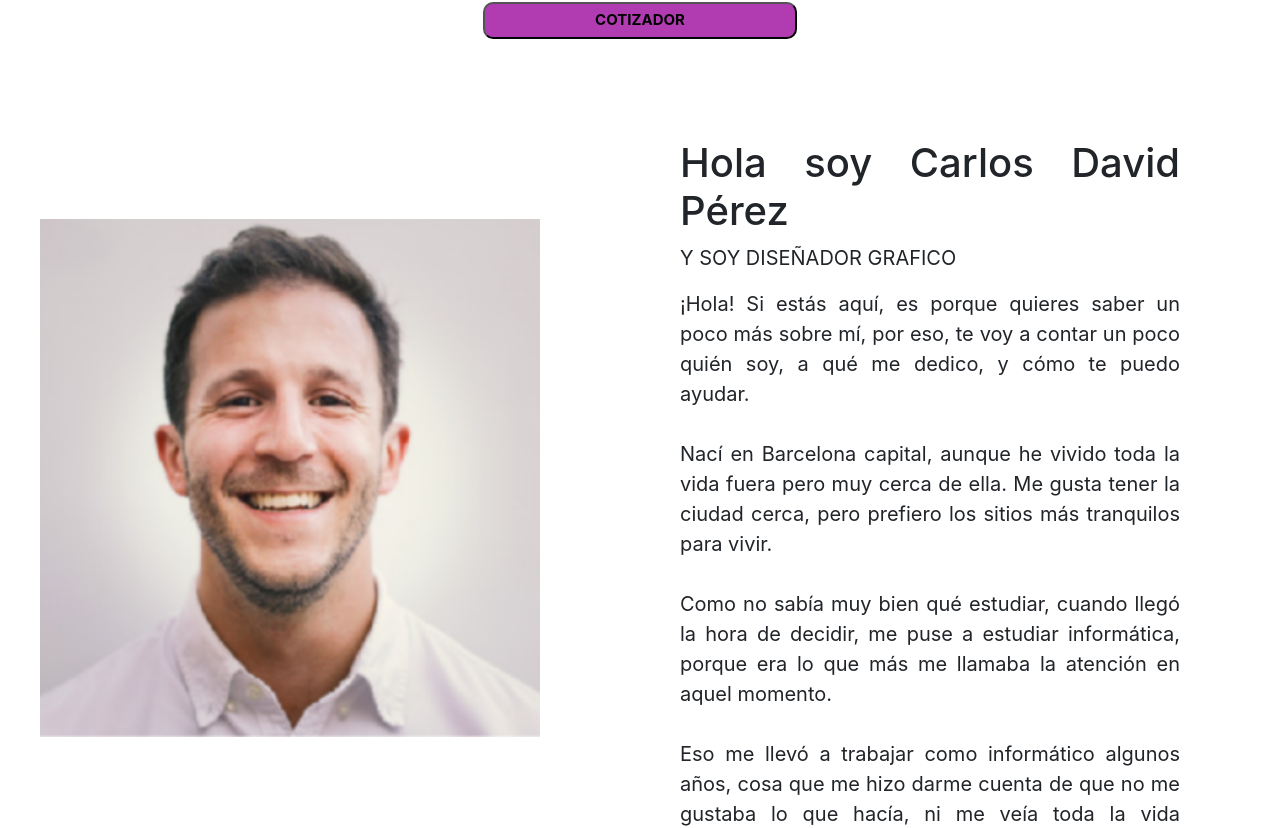
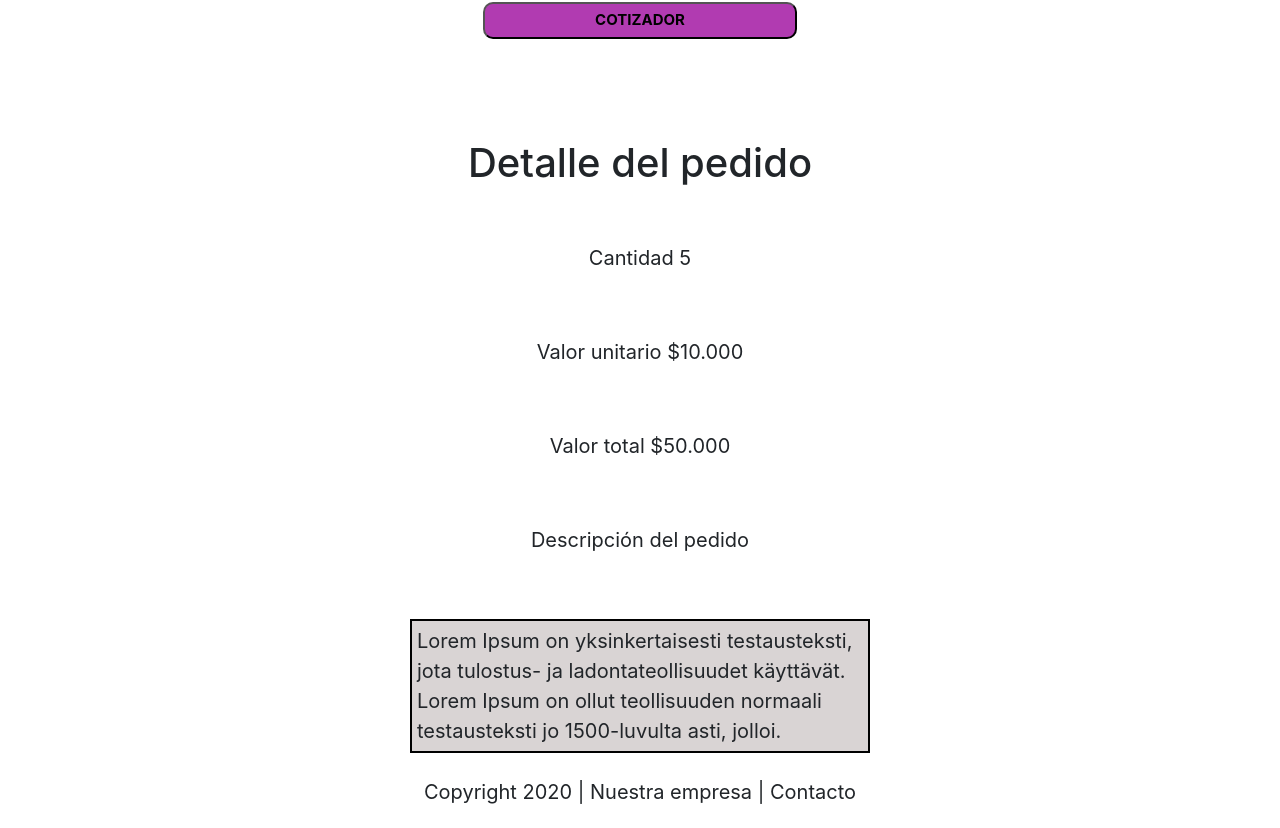
Before and after one commit to emanueljulio420/Proyecto-DD3D, a React (Create React App) app: page / in a window 1280 px wide. Shown: the part 441-1269 px from the top of the page. Built offline with nearby package versions, Linux system fonts and the light colour scheme.

Commit message:
chupemelas

```diff
--- /dev/null
+++ b/src/Components/Cantidad.jsx
@@ -0,0 +1,53 @@
+import React from 'react';
+import '../css/style.css'
+
+function Cantidad() {
+    return (
+
+
+        <div className="text-center">
+
+            <p className="text-center">
+                Realice una cotización de un pedido, con el valor unitario que usted considere conveniente
+            </p>
+
+            <form>
+
+            <div className="form-group">
+    <label for="">  Cantidad
+
+    <input type="email" className="form-control" id="exampleFormControlInput1" placeholder=""/>
+    </label>
+  </div>
+
+                 <div className="form-group">
+                        <label for="">Valor unitario
+                        <input className="form-control" id="exampleFormControlSelect1">
+
+                        </input>
+                        </label>
+                    </div>
+
+                    <p className="letra">Valor total</p>
+
+                    <div className="form-group">
+                        <label for="">descripción del pedido
+                        <textarea className="form-control" id="exampleFormControlTextarea1" rows=""></textarea>
+                        </label>
+                    </div>
+                    </form>
+
+                    <button id="Y"> Enviar </button>
+
+</div>
+
+
+
+
+
+
+    );
+
+}
+
+export default Cantidad;
--- /dev/null
+++ b/src/Components/Detalle.jsx
@@ -0,0 +1,44 @@
+import React from 'react';
+
+import '../css/style.css'
+
+function Detalle() {
+    return (
+        <div className="text-center">
+            <h1>Detalle del pedido</h1>
+            <br></br>
+            <br></br>
+
+            <p>Cantidad                         5</p>
+            <br></br>
+            <br></br>
+
+            <p>Valor unitario                     $10.000</p>
+            <br></br>
+            <br></br>
+
+            <p>Valor total $50.000</p>
+            <br></br>
+            <br></br>
+
+            <p>Descripción del pedido</p>
+            <br></br>
+            <br></br>
+
+            <table className="ta">
+            <tr>
+                <td className="tablita">Lorem Ipsum on yksinkertaisesti testausteksti, jota tulostus- ja ladontateollisuudet käyttävät. Lorem Ipsum on ollut teollisuuden normaali testausteksti jo 1500-luvulta asti, jolloi.</td>
+            </tr>
+            </table>
+
+
+
+
+
+
+        </div>
+
+    )
+}
+
+export default Detalle;
--- /dev/null
+++ b/src/Pages/DetalleDelPedido.js
@@ -0,0 +1,18 @@
+import React from 'react';
+import Copyright from '../Components/Copyright';
+import Header from '../Components/Header'
+import Detalle from '../Components/Detalle'
+
+function pedido() {
+
+    return (
+        <div className="pedido">
+            <Header />
+            <Detalle />
+            <Copyright />
+        </div>
+
+    )
+}
+
+export default pedido;
--- /dev/null
+++ b/src/Pages/cotizador.js
@@ -0,0 +1,18 @@
+import React from 'react';
+import Copyright from '../Components/Copyright';
+import Header from '../Components/Header'
+import Cantidad from '../Components/Cantidad'
+
+function cotizador() {
+
+    return (
+        <div className="cotizador">
+            <Header />
+            <Cantidad />
+            <Copyright />
+        </div>
+
+    )
+}
+
+export default cotizador;
--- a/src/css/style.css
+++ b/src/css/style.css
@@ -87,3 +87,14 @@ td{
 #f:hover{
 background-color:rgb(255, 166, 0);
 }
+
+.letra{
+font-size: 15px;
+
+}
+#Y {
+background-color: rgba(175, 175, 175, 0.644) ;
+border: solid 2px black;
+border-radius: 5px;
+padding: 15px;
+}
--- a/src/index.js
+++ b/src/index.js
@@ -3,6 +3,11 @@ import ReactDOM from 'react-dom';
 
 import NuestraEmpresa from './Pages/NuestraEmpresa';
 import Ceo from './Pages/Ceo'
+
+import Cotizador from './Pages/cotizador';
+
+import DetalleDelPedido from './Pages/DetalleDelPedido';
+
 
 import 'bootstrap/dist/css/bootstrap.min.css';
 import $ from 'jquery';
@@ -15,7 +20,7 @@ import 'bootstrap/dist/js/bootstrap.bundle.min';
 
 ReactDOM.render(
   <>
-  <Ceo/>
+  <DetalleDelPedido/>
   </>,
   document.getElementById('root')
 );
```
